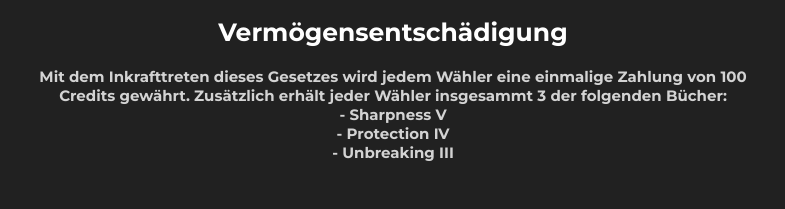
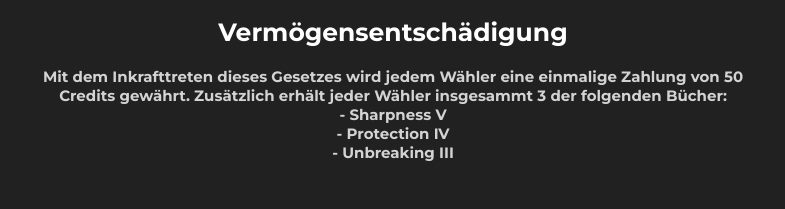
Before and after one commit to Ciphersoft-Studios/Capital-Continent, a plain HTML site: page laws/the-district-relief-fund.html in a window 1280 px wide. Shown: the part 361-570 px from the top of the page, 247-1032 px from the left. Drawn offline with Linux system fonts and the light colour scheme.

Commit message:
Fixed a mistake

```diff
--- a/laws/the-district-relief-fund.html
+++ b/laws/the-district-relief-fund.html
@@ -37,7 +37,7 @@
                 <p class="law-description">Zum Zweck der Entlastung der Wähler des "Highrise Building Law" wird der District Relief Fund eingerichtet. Dieser Fund hat das Ziel, mögliche Unannehmlichkeiten auszugleichen.</p>
 
                 <h3 class="sub-title">Vermögensentschädigung</h3>
-                <p class="law-description">Mit dem Inkrafttreten dieses Gesetzes wird jedem Wähler eine einmalige Zahlung von 100 Credits gewährt. Zusätzlich erhält jeder Wähler insgesammt 3 der folgenden Bücher:
+                <p class="law-description">Mit dem Inkrafttreten dieses Gesetzes wird jedem Wähler eine einmalige Zahlung von 50 Credits gewährt. Zusätzlich erhält jeder Wähler insgesammt 3 der folgenden Bücher:
                 <br>
                 - Sharpness V <br>
                 - Protection IV <br>
```
